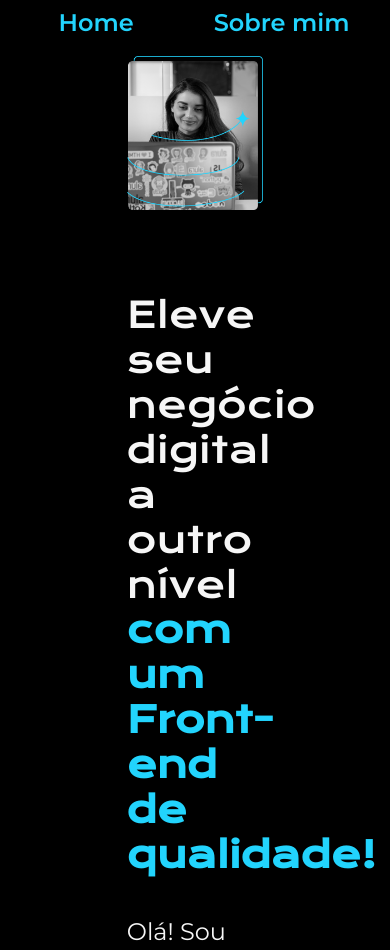
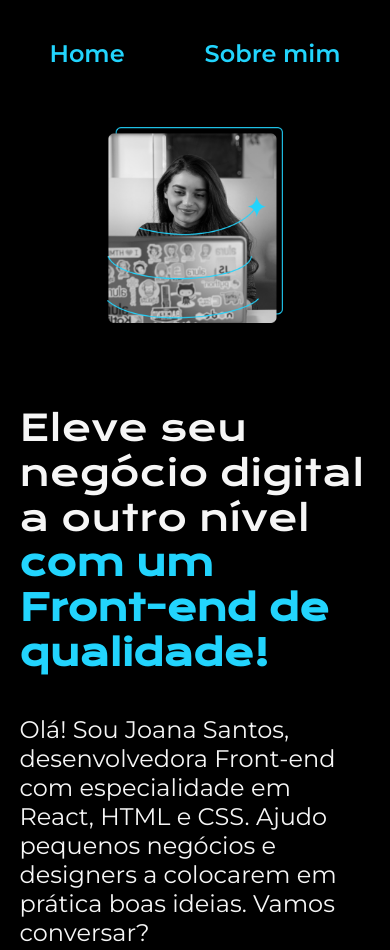
Before and after one commit to SaraMonique13/Alura-projeto_Portifolio, a plain HTML site: page index.html in a window 390 px wide. Shown: the top 950 px of the page. Drawn offline with nearby package versions, Linux system fonts and the light colour scheme.

Commit message:
Improve responsive styles for header and presentation
Added padding and alignment adjustments for .cabecalho and .cabecalho__menu in screens under 1200px width. Updated .apresentação and .texto-apresentação for better layout and spacing on smaller devices.

```diff
--- a/estilos/style.css
+++ b/estilos/style.css
@@ -120,7 +120,21 @@ body{
 }
 
 @media  (max-width:1200px){
+    .cabecalho{
+        padding: 10%;
+    }
+
+    .cabecalho__menu{
+        justify-content: center;
+    }
+
     .apresentação{
         flex-direction: column-reverse;
+        padding: 5%;
     }
+
+    .texto-apresentação{
+        width: auto;
+    }
+
 }
```
